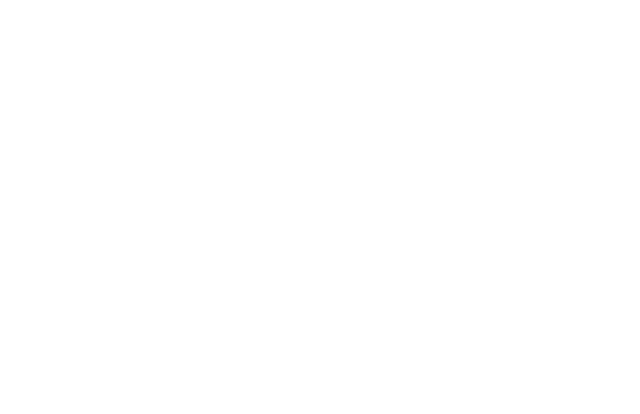
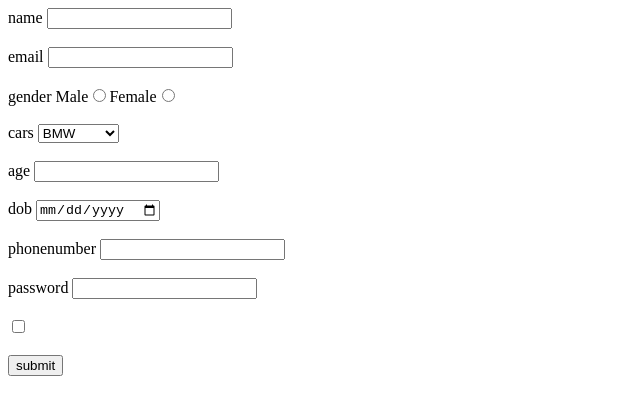
Before and after one commit to acciojob/signup-form-car-bhushan525, a website: page main.html in a window 1280 px wide. Shown: the whole page, without its empty margins (0-640 px from the left). Drawn offline with Linux system fonts and the light colour scheme.

Commit message:
created a submission

```diff
--- a/main.html
+++ b/main.html
@@ -10,6 +10,30 @@
 	<!-- the entire body must be written by student -->
     <script type="text/javascript" src="./script.js">
 </script>
+	<form method="post">
+<label for="name"> name</label>
+<input type="text" id="name"  required><br><br>
+<label for="email"> email</label>
+<input type="email" id="email"><br><br>
+<label for="gender"> gender</label>
+Male<input type="radio" name="gender" id="#gender_m" required>Female<input type="radio" name="gender" id="gender_f" required><br><br>
+	<label for="cars"> cars</label>
+		<select id="cars">
+			<option>BMW</option>
+			<option>Audi</option>
+			<option>Mercedez</option>
+		</select><br><br>
+		<label for="age"> age</label>
+		<input type="number" id="age" required><br><br>
+		<label for="dob">dob</label>
+		<input type="date" id="dob" required><br><br>
+		<label for="Phone">phonenumber</label>
+		<input type="text" id="tel" required><br><br>
+		<label for="password">password</label>
+		<input type="password" id="password" required><br><br>
+		<input type="checkbox"><br><br>
+		<button type="submit">submit</button>
+	</form>
 
 </body>
 
```
